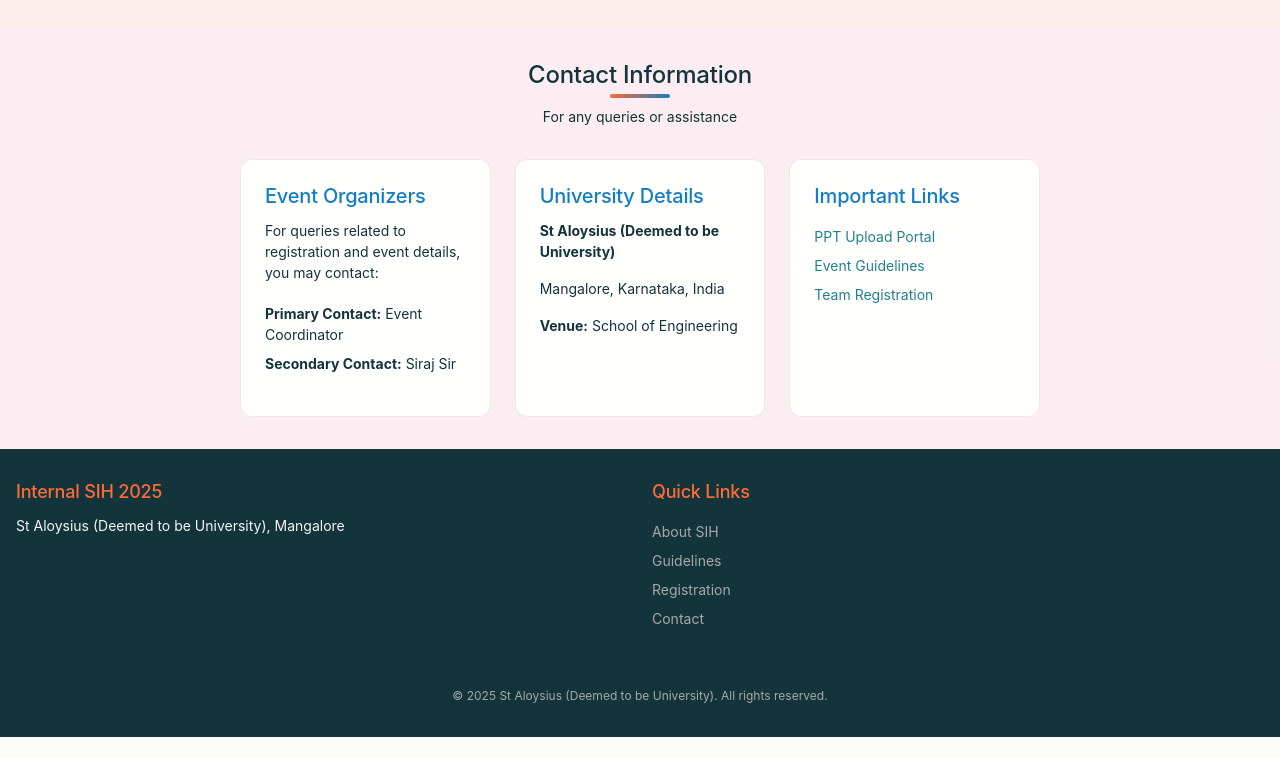
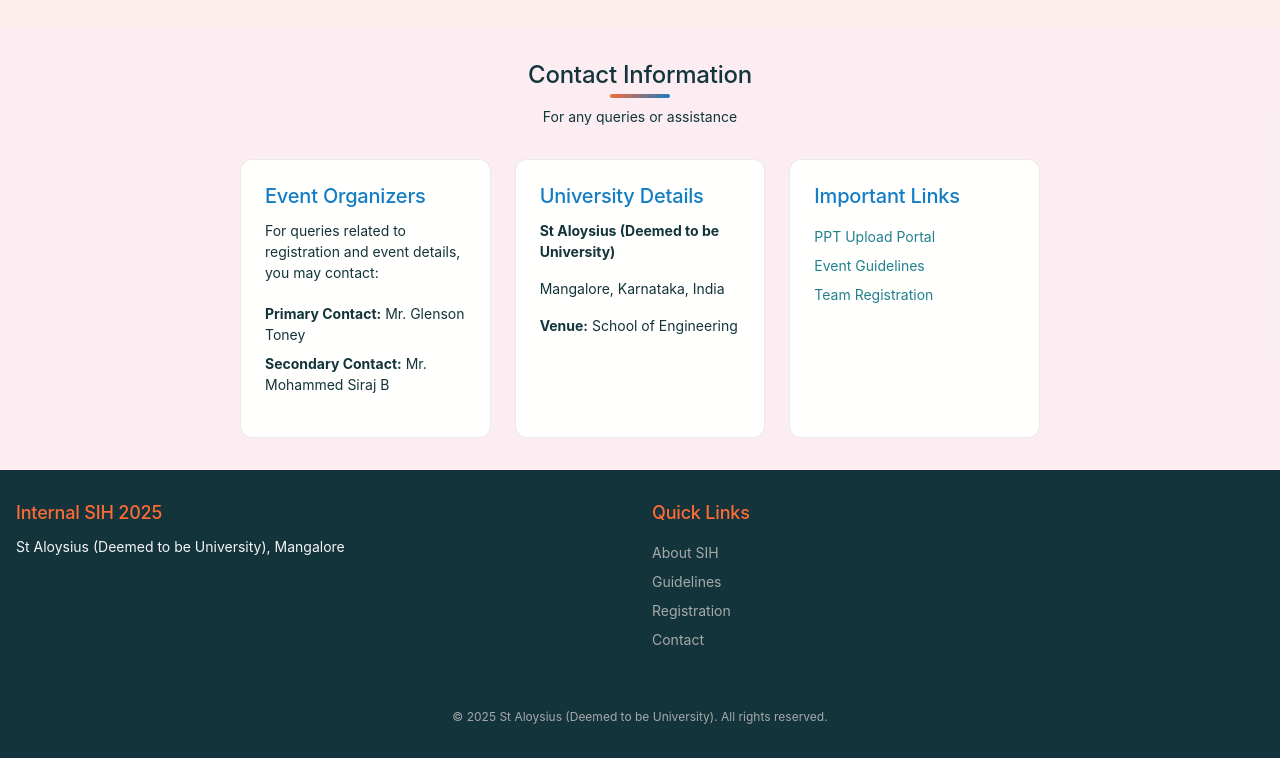
Before and after one commit to sirajb-soe/sih2025, a plain HTML site: page index.html in a window 1280 px wide. Shown: the part 2685-3443 px from the top of the page. Before the commit the page ends 3422 px from the top, so only its background shows below. Drawn offline with Linux system fonts and the light colour scheme; a web font is replaced by a local one.

Commit message:
Update index.html

```diff
--- a/index.html
+++ b/index.html
@@ -374,8 +374,8 @@
                         <h3>Event Organizers</h3>
                         <p>For queries related to registration and event details, you may contact:</p>
                         <ul>
-                            <li><strong>Primary Contact:</strong> Event Coordinator</li>
-                            <li><strong>Secondary Contact:</strong> Siraj Sir</li>
+                            <li><strong>Primary Contact:</strong> Mr. Glenson Toney</li>
+                            <li><strong>Secondary Contact:</strong> Mr. Mohammed Siraj B</li>
                         </ul>
                     </div>
 
```
